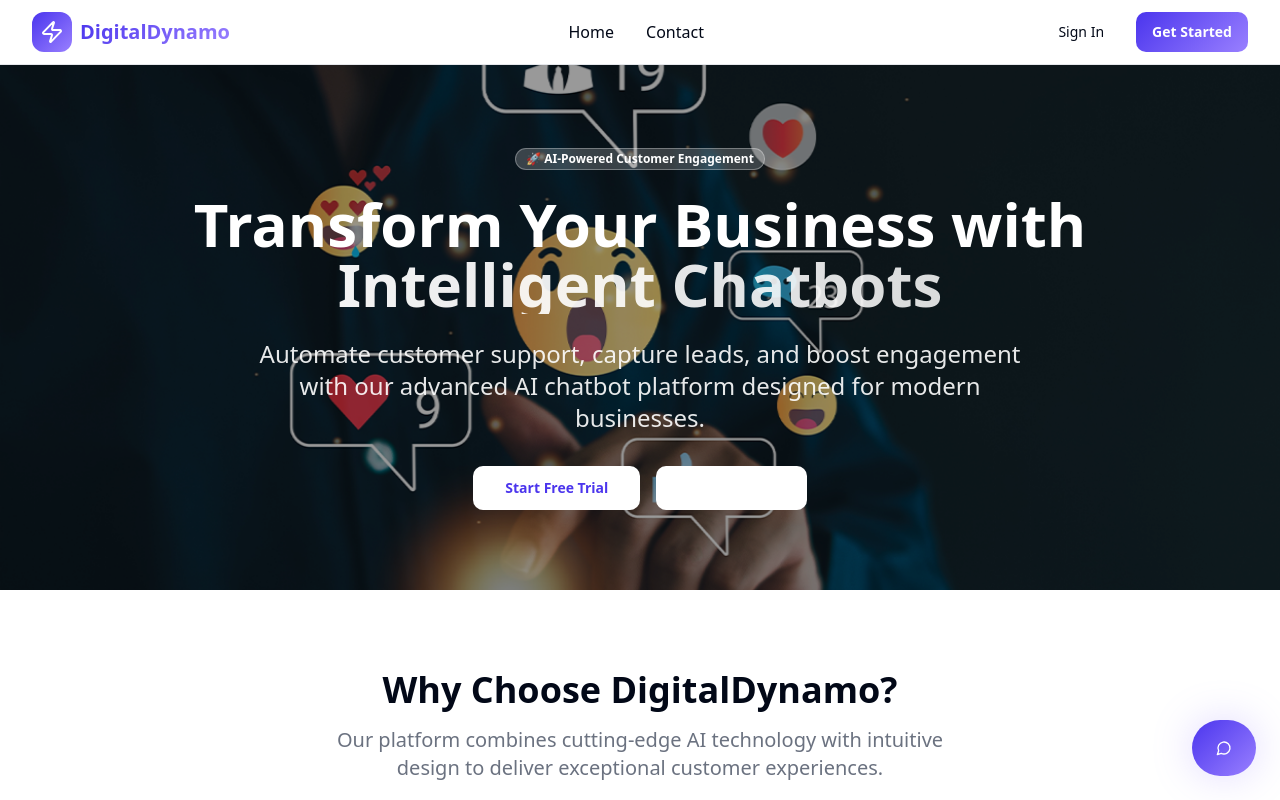
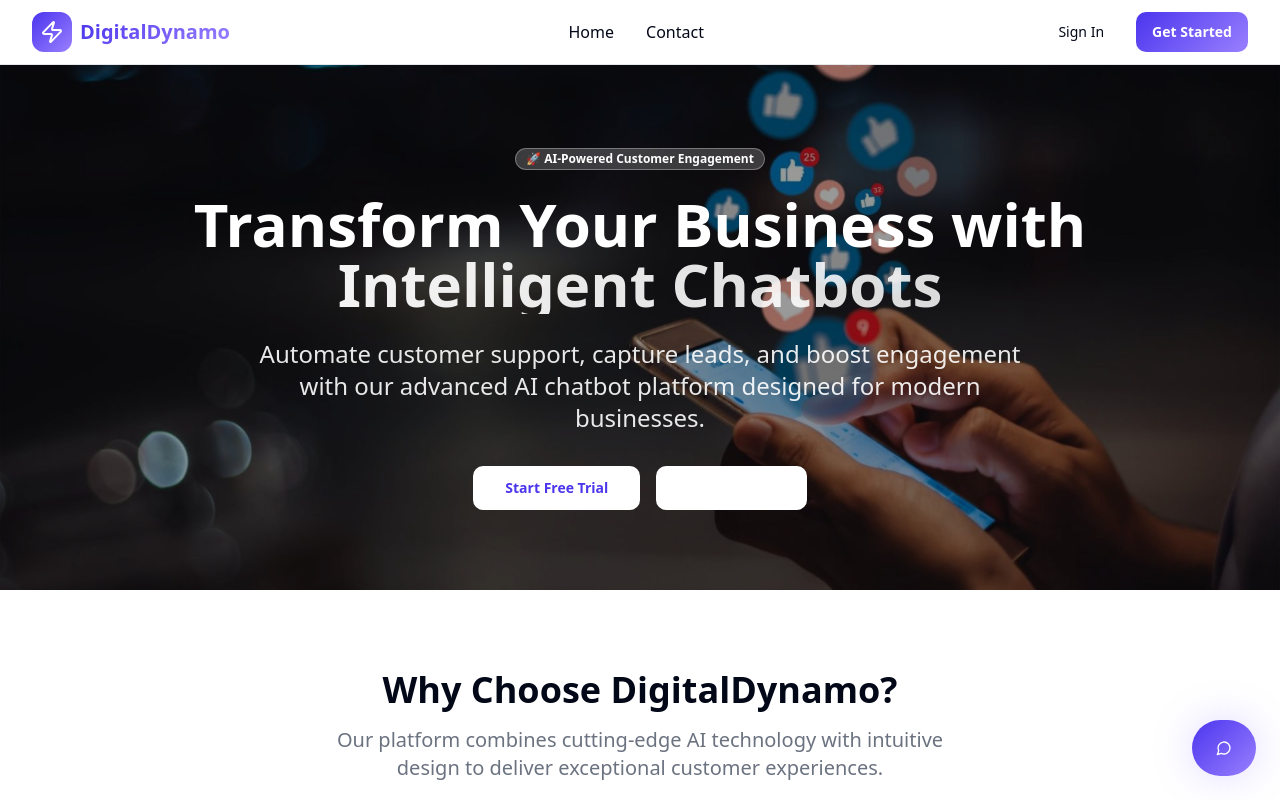
Before and after one commit to Symbiote07/growthbuddy-ai, a React (Vite) app: page / in a window 1280 px wide. Shown: the top 800 px of the page. Built offline with nearby package versions, Linux system fonts and the light colour scheme.

Commit message:
Add background to hero section
Replaced the purple gradient background in the hero section of the home page with a new background image. The image features social media engagement icons on a dark blue background. A dark overlay was added to ensure text readability.

```diff
--- a/src/pages/Home.tsx
+++ b/src/pages/Home.tsx
@@ -10,7 +10,7 @@ const Home = () => {
       <section
         id="home"
         className="py-20 text-white relative bg-cover bg-center bg-no-repeat"
-        style={{ backgroundImage: 'url(/lovable-uploads/14879b44-9a42-4595-ac97-c0328618aa9d.png)' }}
+        style={{ backgroundImage: 'url(/lovable-uploads/2c23ddda-26e8-41b8-a979-f8a49310e822.png)' }}
       >
         <div className="absolute inset-0 bg-black/40"></div>
         <div className="max-w-7xl mx-auto px-4 sm:px-6 lg:px-8 text-center relative z-10">
```
Also changed, not shown: public/lovable-uploads/2c23ddda-26e8-41b8-a979-f8a49310e822.png (added).
